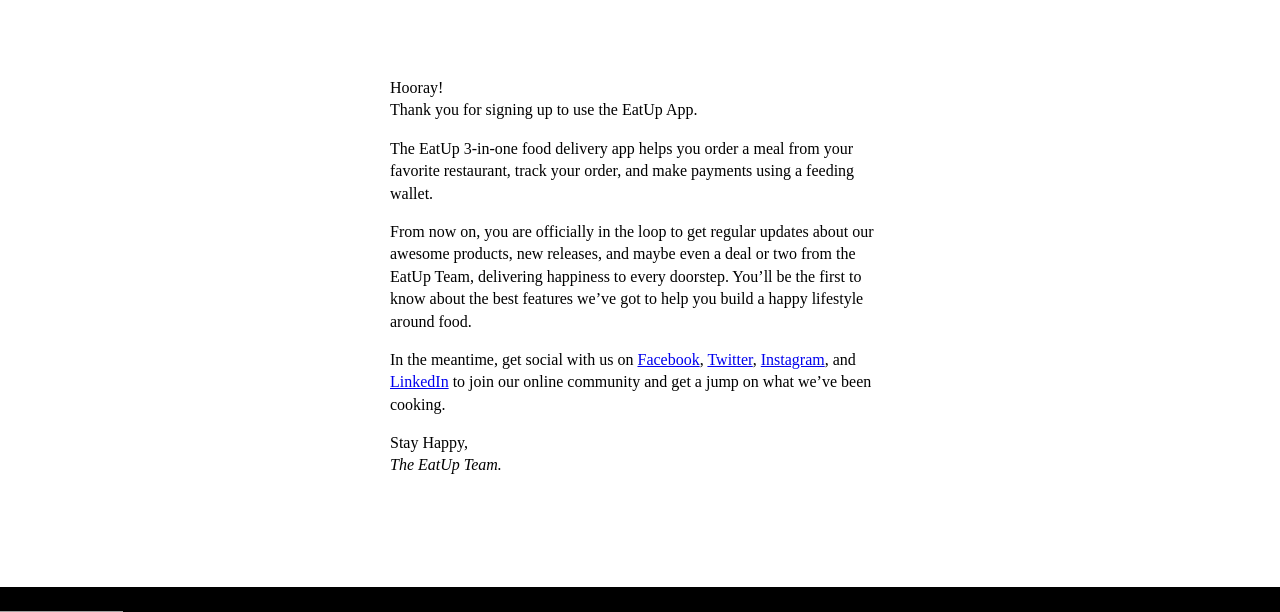
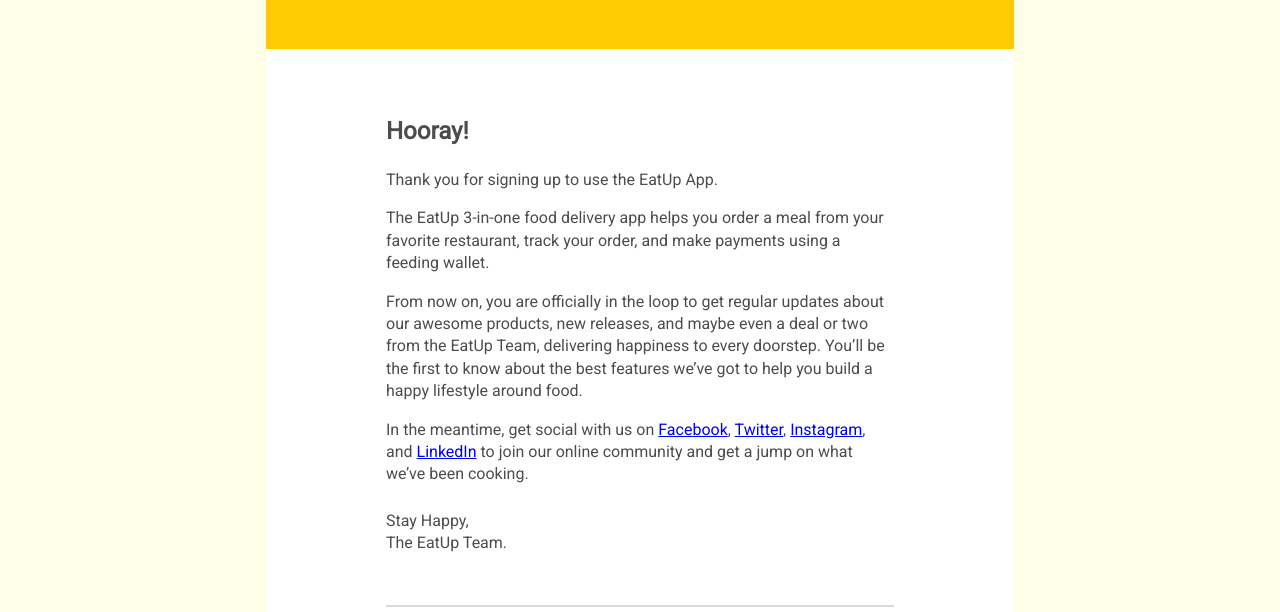
Before and after one commit to horlamiedea/waitlistweb, a Django app: template templates/email.html in a window 1280 px wide. Shown: the part 113-725 px from the top of the page. Run offline with Django 4.2, Linux system fonts and the light colour scheme; the template is opened without the code that fills it, so the values that code supplies are empty; grey boxes are pictures that could not be loaded.

Commit message:
fixed email template

```diff
--- a/templates/email.html
+++ b/templates/email.html
@@ -4,58 +4,21 @@
     <meta name="viewport" content="width=device-width, initial-scale=1.0"/>
     <meta http-equiv="Content-Type" content="text/html; charset=UTF-8" />
     <title>Waitlist Sign-Up Welcome Email</title>
-    <style>
-        body {
-            margin: 0;
-            padding: 0;
-            min-height: 100vh;
-            display: flex;
-            flex-direction: column;
-        }
-        nav {
-            display: flex;
-            align-items: center;
-            width: 100%;
-            height: 100px;
-            background-color: rgba(255, 202, 1, 1);
-        }
-        main {
-            margin: 5% auto !important;
-            max-width: 500px;
-            padding: 10px;
-            width: 500px;
-            line-height: 1.4;
-        }
-        footer {
-            display: flex;
-            align-items: center;
-            width: 100%;
-            height: 100px;
-            background-color: black;
-            margin-top: auto;
-        }
-        @media screen and (max-width: 600px) {
-            main {
-                max-width: 90%;
-                width: 90%;
-            }
-        }
-    </style>
+    <link href='http://fonts.googleapis.com/css?family=Roboto' rel='stylesheet' type='text/css'>
 </head>
-<body>
-    <nav>
-        <a href="https://www.eatup.ng/">
-            <img
-                height="48"
-                width="123"
-                alt="Logo."
-                src="https://res.cloudinary.com/tomisin/image/upload/v1679582025/EatUp_Logo_lgfpko.png"
-            />
+<body style="margin: 0; padding: 0; min-height: 100vh; display: flex; flex-direction: column; background-color: rgba(255, 254, 230, 1); font-family: 'Roboto', sans-serif;">
+    <table style="width: 100%; max-width: 752px; margin: 0 auto;">
+        <tr>
+            <td style="background-color: rgba(255, 202, 1, 1); text-align: center; padding: 0; height: 160px;">
+                <a href="https://www.eatup.ng/" style="display: inline-block;">
+                    <img height="60" width="280" alt="Logo." src="https://res.cloudinary.com/tomisin/image/upload/v1685111857/EatUp_Logo_1_1_s1xrv2.png" style="vertical-align: middle;">
                 </a>
-    </nav>
-    <main>
+            </td>
+        </tr>
+        <tr>
+            <td style="background-color: #fff; padding: 50px 120px; color: rgba(0, 0, 0, 0.7); font-size: 16px; line-height: 1.4;">
+                <h1 style="font-size: 24px; line-height: 28px; margin-bottom: 24px;">Hooray!</h1>
                 <p>
-            Hooray! <br/>
                     Thank you for signing up to use the EatUp App.
                 </p>
                 <p>
@@ -67,20 +30,52 @@
                 <p>
                     In the meantime, get social with us on <a href="https://web.facebook.com/profile.php?id=100075484587653">Facebook</a>, <a href="https://twitter.com/eatupng">Twitter</a>, <a href="https://www.instagram.com/eatupng/">Instagram</a>, and <a href="https://www.linkedin.com/company/eatupng">LinkedIn</a> to join our online community and get a jump on what we’ve been cooking.
                 </p>
-        <p>
+                <p style="margin-top: 24px;">
                     Stay Happy, <br />
-           <i>The EatUp Team.</i>
+                    The EatUp Team.
                 </p>
-    </main>
-    <footer>
-        <a href="https://www.eatup.ng/">
-            <img
-                height="48"
-                width="123"
-                alt="Logo."
-                src="https://res.cloudinary.com/tomisin/image/upload/v1680088586/EatUp_Logo_white_1_ynej2l.png"
-            />
+                <hr style="margin-top: 50px; border: 1px solid rgba(0, 0, 0, 0.15);">
+                <p style="font-size: 14px; line-height: 16px; letter-spacing: 0.0025em; color: rgba(0, 0, 0, 0.45); margin-bottom: 6px;">
+                    <span>
+                        <img alt="Support Agent" src="https://res.cloudinary.com/tomisin/image/upload/v1685109465/Support_agent_1_o6tgzt.png" style="vertical-align: bottom;">
+                    </span>
+                    +234 8138562959
+                </p>
+                <p style="font-size: 14px; line-height: 16px; letter-spacing: 0.0025em; color: rgba(0, 0, 0, 0.45); margin-top: 0;">
+                    <span>
+                        <img alt="Email" src="https://res.cloudinary.com/tomisin/image/upload/v1685109461/Email_1_xb5d65.png" style="vertical-align: bottom;">
+                    </span>
+                    hello@eatup.ng
+                </p>
+                <p style="font-size: 14px; line-height: 16px; letter-spacing: 0.0025em; color: rgba(0, 0, 0, 0.45);">
+                    Made with
+                    <span>
+                        <img alt="favourite" src="https://res.cloudinary.com/tomisin/image/upload/v1685109457/Favorite_xdgvzm.png" style="vertical-align: bottom;">
+                    </span>
+                    by Eatup Nigeria
+                    <span>
+                        <img alt="copyright" src="https://res.cloudinary.com/tomisin/image/upload/v1685110724/Group_pgmpoh.png" style="vertical-align: sub;">
+                    </span> 2023. All rights reserved
+                </p>
+                <p style="margin-bottom: 6px;">
+                    <a href="https://twitter.com/eatupng" style="display: inline-block; margin-right: 5px;">
+                        <img alt="Twitter" src="https://res.cloudinary.com/tomisin/image/upload/v1685114055/Frame_48_dvcyu9.png" style="width: 24px; height: 24px; border-radius: 100px;">
                     </a>
-    </footer>
+                    <a href="https://www.instagram.com/eatupng/" style="display: inline-block; margin-right: 5px;">
+                        <img alt="Instagram" src="https://res.cloudinary.com/tomisin/image/upload/v1685114051/Instagram_1_aoaqtu.png" style="width: 24px; height: 24px; border-radius: 100px;">
+                    </a>
+                    <a href="https://web.facebook.com/people/Eatup-Nigeria/100075484587653/" style="display: inline-block; margin-right: 5px;">
+                        <img alt="Facebook" src="https://res.cloudinary.com/tomisin/image/upload/v1685114048/Facebook_vbsz1s.png" style="width: 24px; height: 24px; border-radius: 100px;">
+                    </a>
+                    <a href="https://www.linkedin.com/company/eatupng/" style="display: inline-block;">
+                        <img alt="Linkedin" src="https://res.cloudinary.com/tomisin/image/upload/v1685114046/LinkedIn_quj8r7.png" style="width: 24px; height: 24px; border-radius: 100px;">
+                    </a>
+                </p>
+                <p style="font-size: 14px; line-height: 16px; letter-spacing: 0.0025em; color: rgba(0, 0, 0, 0.45);">
+                    <a href="#" style="color: rgba(0, 0, 0, 0.45); text-decoration: none;">Unsubscribe</a> from this list.
+                </p>
+            </td>
+        </tr>
+    </table>
 </body>
 </html>
```
Also changed, not shown: db.sqlite3, 1 other file. Lines whose indentation alone changed are shown as unchanged.
